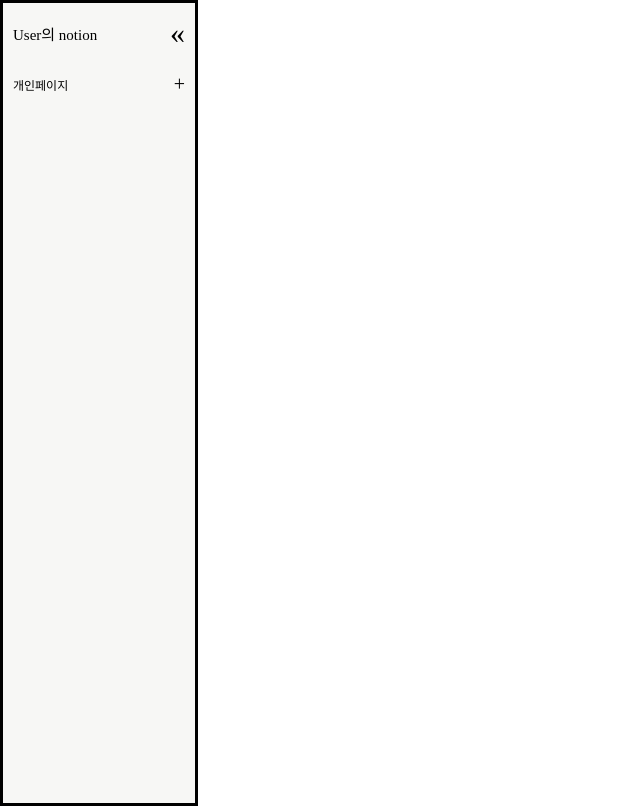
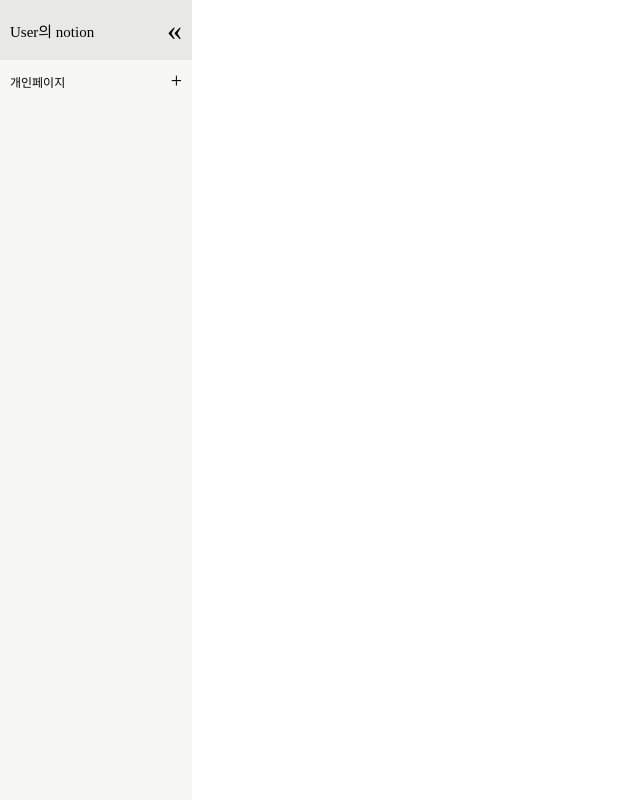
Before and after one commit to d0422/make-toy-vanillaJS, a website: page notion/notion.html in a window 1280 px wide. Shown: the whole page, without its empty margins (0-640 px from the left). Drawn offline with Linux system fonts and the light colour scheme.

Commit message:
feat:install and setup webpack

```diff
--- a/notion/notion.css
+++ b/notion/notion.css
@@ -11,8 +11,6 @@ nav {
   height: 100vh;
   margin: 0;
   padding: 0;
-  border-color: black;
-  border-style: solid;
   width: 15vw;
   background-color: #f7f7f5;
   display: flex;
--- a/notion/notion.html
+++ b/notion/notion.html
@@ -6,6 +6,7 @@
     <meta name="viewport" content="width=device-width, initial-scale=1.0" />
     <title>Document</title>
     <link rel="stylesheet" href="notion.css" />
+    <script type="module" src="./dist/main.js"></script>
   </head>
   <body>
     <nav>
```
Also changed, not shown: notion/package.json (added, +17 -0 lines), notion/dist/main.js (added), notion/src/index.js (added), 1 other file.
